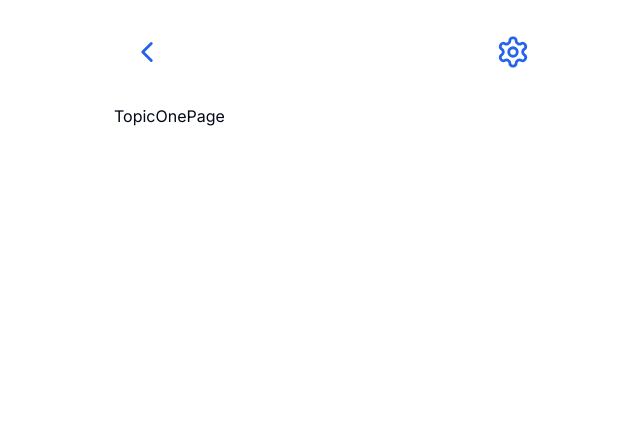
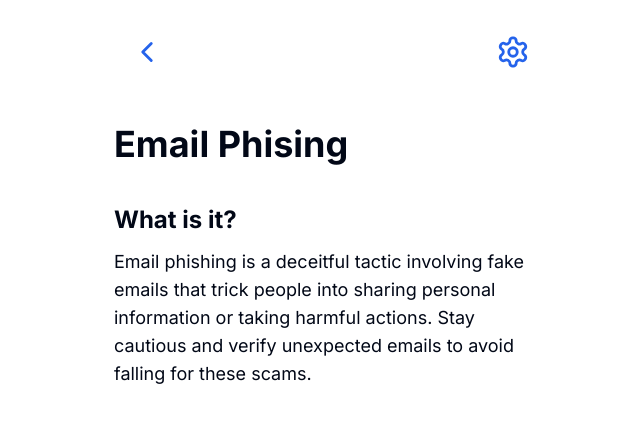
Before and after one commit to Email-Phising-Guard/Email-Guard, a Next.js app: page /dashboard/topic/types-of-phising-attacks in a window 1280 px wide. Shown: the top 422 px of the page, without its empty margins (310-950 px from the left). Built offline with nearby package versions, Linux system fonts and the light colour scheme.

Commit message:
nav to types of phising attacks

```diff
--- a/src/app/dashboard/topic/types-of-phising-attacks/page.tsx
+++ b/src/app/dashboard/topic/types-of-phising-attacks/page.tsx
@@ -5,7 +5,18 @@ export default function TopicOnePage() {
   return (
     <>
       <Navbar type="back" />
-      <MaxWidthWrapper>TopicOnePage</MaxWidthWrapper>
+      <MaxWidthWrapper>
+        <h1 className="py-5">Email Phising</h1>
+        <section className="py-5">
+          <h2 className="mb-3">What is it?</h2>
+          <p>
+            Email phishing is a deceitful tactic involving fake emails that
+            trick people into sharing personal information or taking harmful
+            actions. Stay cautious and verify unexpected emails to avoid falling
+            for these scams.
+          </p>
+        </section>
+      </MaxWidthWrapper>
     </>
   );
 }
```
